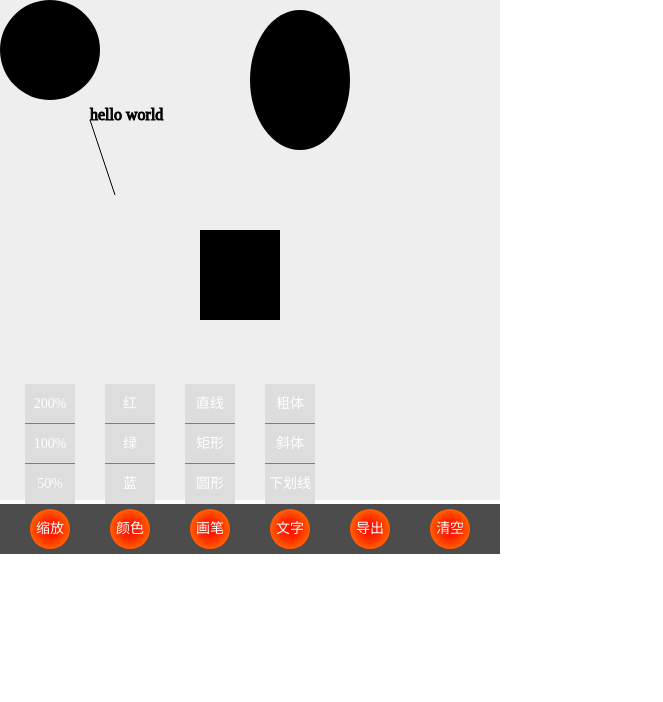
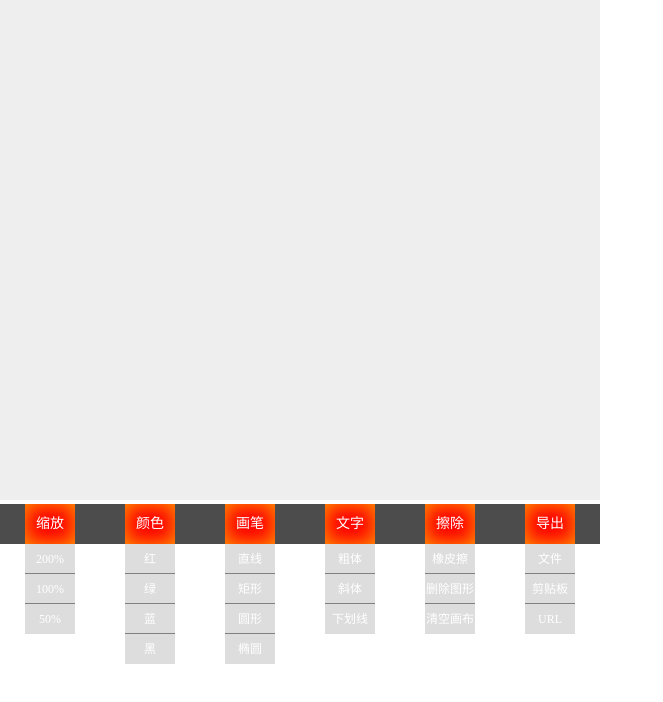
Before and after one commit to leiquan/Websocket-Drawing-Board, a website: page views/index.html in a window 1280 px wide. Shown: the whole page, without its empty margins (0-663 px from the left). Drawn offline with Linux system fonts and the light colour scheme; no server answers.

Commit message:
颜色与图形可以选择

```diff
--- a/views/css/style.css
+++ b/views/css/style.css
@@ -4,27 +4,24 @@
 }
 
 .tool-box {
-    width: 500px;
-    height: 50px;
+    width: 600px;
+    height: 40px;
     background-color:rgba(0, 0, 0, 0.701961);
     margin: 0;
-    padding-left: 10px;
     box-sizing: border-box;
 }
 
 .tool-box .item {
-    width: 40px;
+    width: 50px;
     height: 40px;
     float: left;
-    border-radius: 30px;
     box-shadow: inset 0 0 20px orange;
     background-color: red;
     text-align: center;
     line-height: 40px;
-    margin-left: 20px;
-    margin-right: 20px;
+    margin-left: 25px;
+    margin-right: 25px;
     color: white;
-    margin-top: 5px;
     font-size: 14px;
     cursor: pointer;
     position: relative;
@@ -33,24 +30,25 @@
 #svg {
     background-color: #eee;
     margin: 0 auto;
-    width: 500px;
+    width: 600px;
     height: 500px;
 }
 
 .menu {
     width: 50px;
-    height: 120px;
+    height: auto;
     background-color: #ddd;
     position: absolute;
-    top: -125px;
-    left: -5px;
+    top: 40px;
 }
 
 .menu .child{
     width: 50px;
-    height: 40px;
+    height: 30px;
+    line-height: 30px;
     border-bottom: 1px solid gray;
     box-sizing: border-box;
+    font-size: 12px;
 }
 .menu :last-child{
     border-bottom: none;
--- a/views/index.html
+++ b/views/index.html
@@ -23,18 +23,20 @@
         缩放
     </div>
     <div class="item">
-        <div class="menu">
-            <div class="child">红</div>
-            <div class="child">绿</div>
-            <div class="child">蓝</div>
+        <div class="menu" id="color-selector">
+            <div class="child" id="red">红</div>
+            <div class="child" id="green">绿</div>
+            <div class="child" id="blue">蓝</div>
+            <div class="child" id="black">黑</div>
         </div>
         颜色
     </div>
     <div class="item">
-        <div class="menu">
-            <div class="child">直线</div>
-            <div class="child">矩形</div>
-            <div class="child">圆形</div>
+        <div class="menu" id="shape-selector">
+            <div class="child" id="line">直线</div>
+            <div class="child" id="rect">矩形</div>
+            <div class="child" id="circle">圆形</div>
+            <div class="child" id="ellipse">椭圆</div>
         </div>
         画笔
     </div>
@@ -47,9 +49,21 @@
         文字
     </div>
     <div class="item">
+        <div class="menu">
+            <div class="child">橡皮擦</div>
+            <div class="child">删除图形</div>
+            <div class="child">清空画布</div>
+        </div>
+        擦除
+    </div>
+    <div class="item">
+        <div class="menu">
+            <div class="child">文件</div>
+            <div class="child">剪贴板</div>
+            <div class="child">URL</div>
+        </div>
         导出
     </div>
-    <div class="item">清空</div>
 </div>
 
 </body>
@@ -110,31 +124,24 @@
 
     var painter = new Painter('svg');
 
-    painter.circle({
-        cx: 50,
-        cy:50,
-        r:50
-    });
-
-    painter.ellipse({
-        cx: 300,
-        cy:80,
-        rx:50,
-        ry:70
-    });
-
-    painter.rect(200, 230, 80, 90);
-
-    painter.line(90, 120, 115, 195);
-
-    painter.text(90, 120, 'hello world');
-
-    console.log(painter);
-
     painter.setChangeListener(function (diff) {
         socket.emit('draw', {data: diff});
     });
 
+    var shapeSelector = document.getElementById('shape-selector');
+    shapeSelector.addEventListener('click', function (e) {
+        if (e.target.className == 'child') {
+            painter.nowShape = e.target.id;
+        }
+    }, false);
+
+    var colorSelector = document.getElementById('color-selector');
+    colorSelector.addEventListener('click', function (e) {
+        if (e.target.className == 'child') {
+            painter.nowColor = e.target.id;
+        }
+    }, false);
+
 </script>
 
 </html>
```
Also changed, not shown: views/lib/Painter.js, 1 other file.
